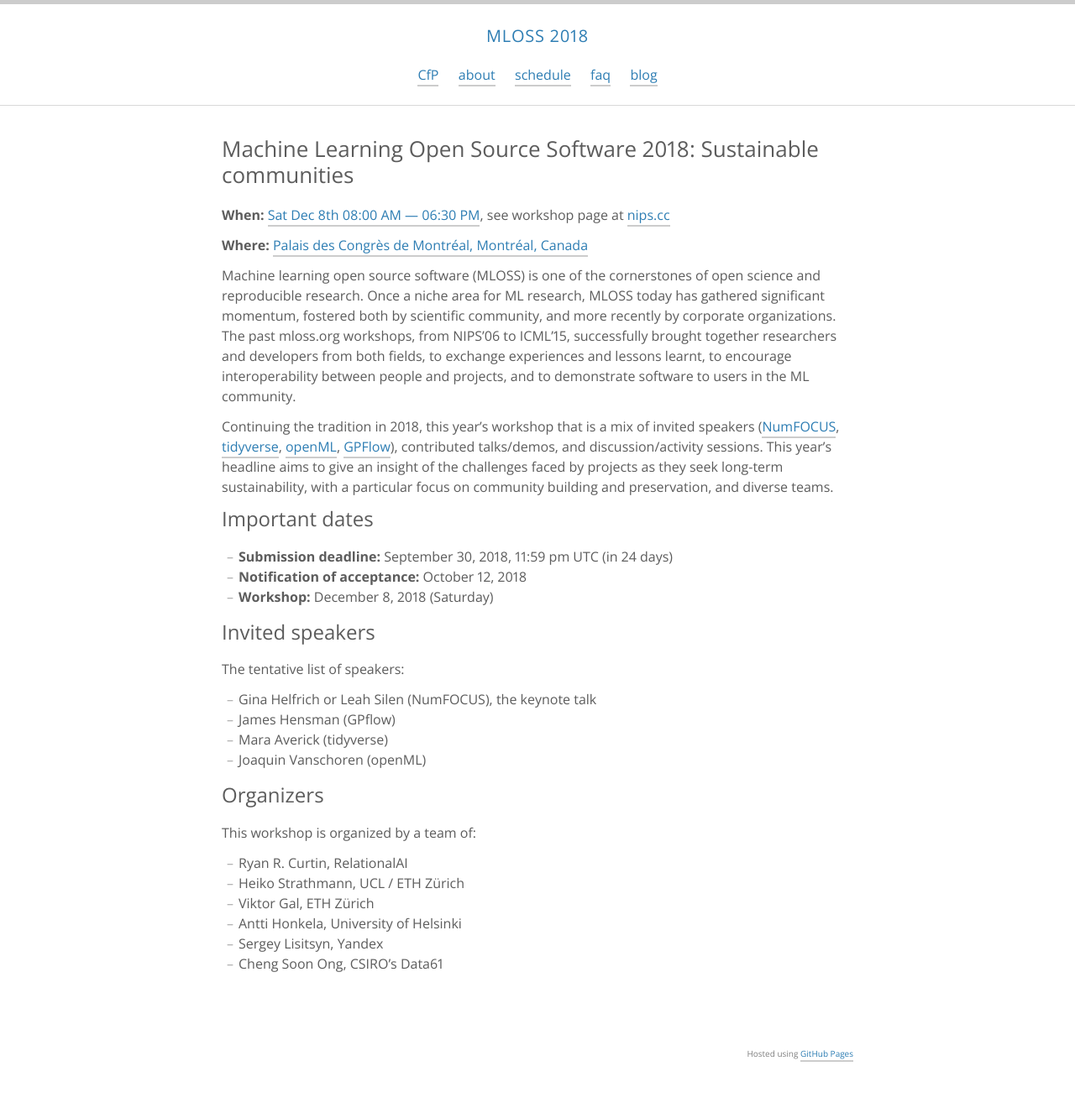
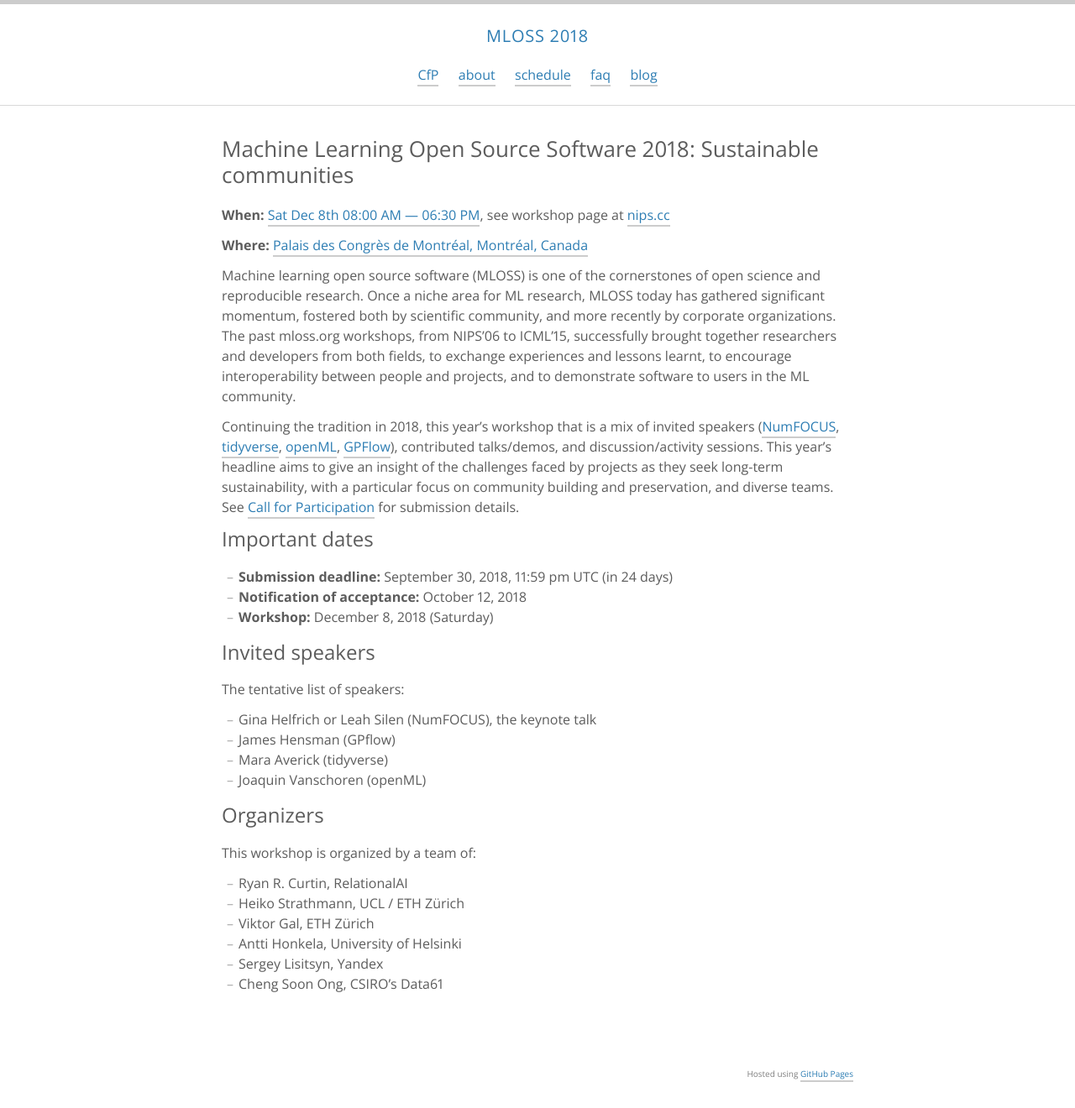
Before and after one commit to nips-2018-oss/nips-2018-oss.github.io, a Jekyll site: the page built from index.html, in a window 1280 px wide. Shown: the whole page at 84% size. Built offline with Jekyll 4.4.1, drawn with Linux system fonts in a browser that asks for light colours; nearby versions of some CDN libraries; the list of posts is cut into pages by our own code; before the commit the page ends 1296 px from its top, so only the background shows below that.

Commit message:
Some tuning

```diff
--- a/_includes/description.md
+++ b/_includes/description.md
@@ -6,7 +6,7 @@
 
 Machine learning open source software (MLOSS) is one of the cornerstones of open science and reproducible research. Once a niche area for ML research, MLOSS today has gathered significant momentum, fostered both by scientific community, and more recently by corporate organizations. The past mloss.org workshops, from NIPS'06 to ICML'15, successfully brought together researchers and developers from both fields, to exchange experiences and lessons learnt, to encourage interoperability between people and projects, and to demonstrate software to users in the ML community.
 
-Continuing the tradition in 2018, this year’s workshop that is a mix of invited speakers ([NumFOCUS](https://numfocus.org), [tidyverse](https://www.tidyverse.org/), [openML](https://www.openml.org/), [GPFlow](https://gpflow.readthedocs.io/en/latest/)), contributed talks/demos, and discussion/activity sessions. This year’s headline aims to give an insight of the challenges faced by projects as they seek long-term sustainability, with a particular focus on community building and preservation, and diverse teams.
+Continuing the tradition in 2018, this year’s workshop that is a mix of invited speakers ([NumFOCUS](https://numfocus.org), [tidyverse](https://www.tidyverse.org/), [openML](https://www.openml.org/), [GPFlow](https://gpflow.readthedocs.io/en/latest/)), contributed talks/demos, and discussion/activity sessions. This year’s headline aims to give an insight of the challenges faced by projects as they seek long-term sustainability, with a particular focus on community building and preservation, and diverse teams. See [Call for Participation](/cfp) for submission details.
 
 ### Important dates
 
```
Also changed, not shown: cfp.md (+1 -1 lines).
